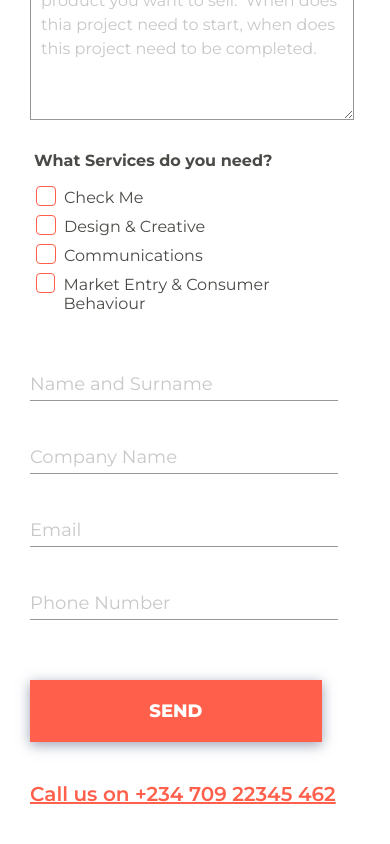
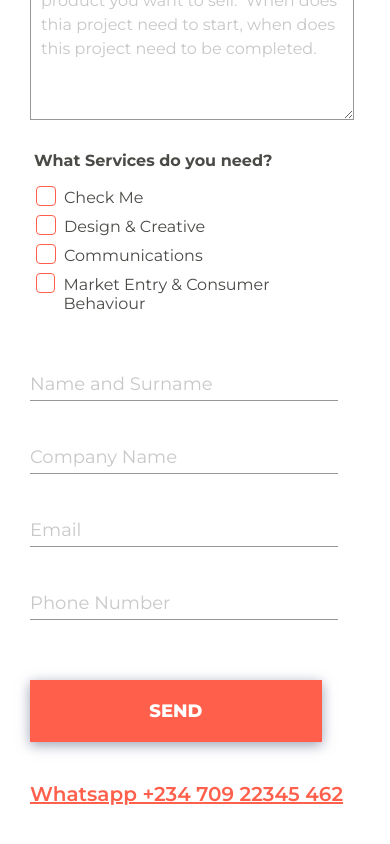
Before and after one commit to akpante3/Forza-WEB, a React (Create React App) app: page /contact in a window 390 px wide. Shown: the part 537-1381 px from the top of the page. Built offline with nearby package versions, Linux system fonts and the light colour scheme; a web font is replaced by a local one.

Commit message:
mobile update

```diff
--- a/src/pages/Project/Project.scss
+++ b/src/pages/Project/Project.scss
@@ -14,6 +14,7 @@
         flex-wrap: wrap;
     }
     &__name {
+      margin-right: 15px;
         h1 {
             font-size: 50px;
             max-width: 400px;
--- a/src/pages/contact/Contact.jsx
+++ b/src/pages/contact/Contact.jsx
@@ -48,6 +48,17 @@ const Contact= (props) => {
         }).catch(function() {
             alert("Error Quote was not sent");
         });
+   }
+
+   const triggerWhatsapp = () => {
+    var yourNumber = "+2348064753028"
+    var yourMessage = "hello"
+
+      let number = yourNumber
+      let message = yourMessage.split(' ').join('%20')
+
+      window.open('https://api.whatsapp.com/send?phone=' + number + '&text=%20' + message)
+
    }
 
   return (
@@ -108,8 +119,8 @@ const Contact= (props) => {
                 <button type="submit" className="btn">
                     SEND
                 </button>
-                <p className="contact__number">
-                  Call us on +234 709 22345 462
+                <p className="contact__number" onClick={ () => triggerWhatsapp() }>
+                  Whatsapp  +234 709 22345 462
                 </p>
             </form>
         </div>
--- a/src/pages/contact/Contact.scss
+++ b/src/pages/contact/Contact.scss
@@ -52,6 +52,7 @@
     &__number {
         text-decoration: underline;
         color: #FF5F4B;
+        cursor: pointer;
         font-weight: 600;
         font-size: 20px;
         margin-top: 40px;
```
